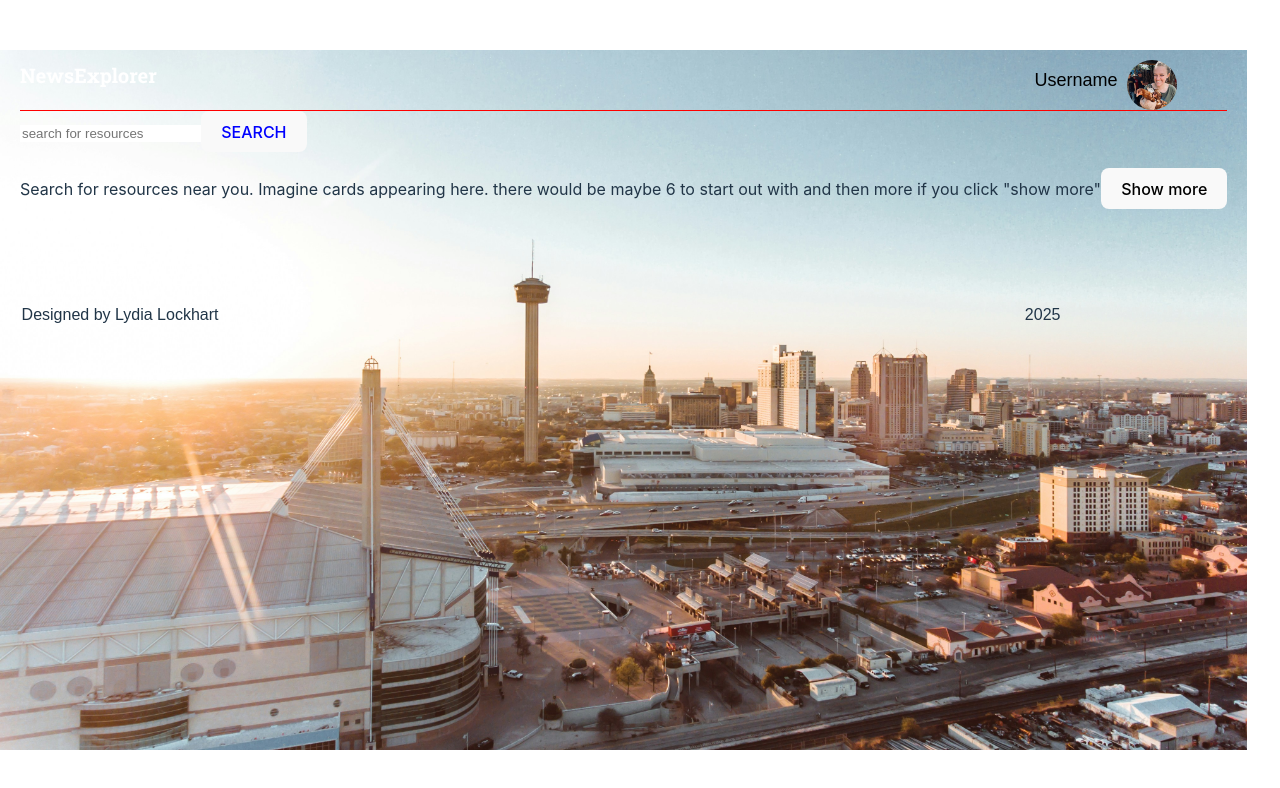
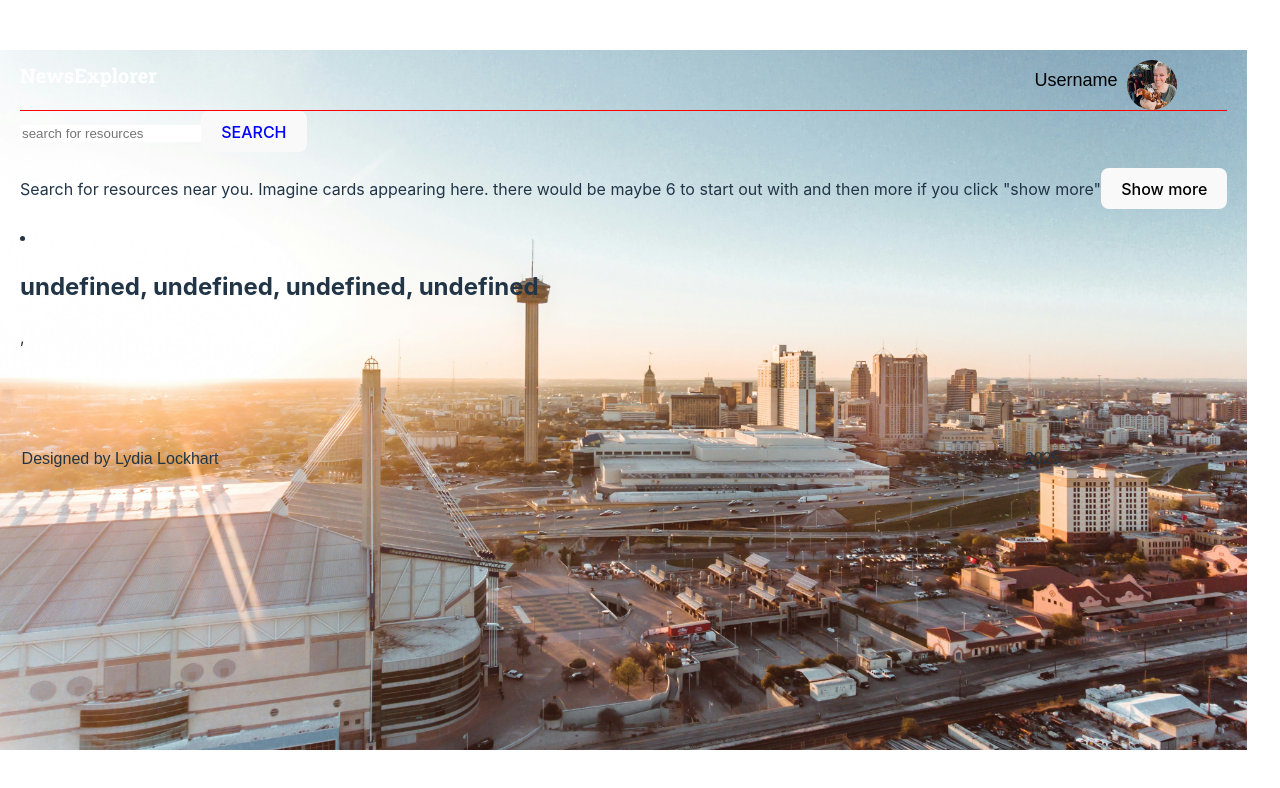
Before and after one commit to lydiacodes04/final-project, a React (Vite) app in the folder hello-vite/: page / in a window 1280 px wide. Shown: the top 788 px of the page. Built offline with nearby package versions, Linux system fonts and the light colour scheme.

Commit message:
work on getting data to show

```diff
--- a/hello-vite/src/components/App/App.jsx
+++ b/hello-vite/src/components/App/App.jsx
@@ -16,10 +16,11 @@ import Footer from "../Footer/Footer";
 // import Profile from "../Profile/Profile";
 // import { CurrentUserContext } from "../../contexts/CurrentUserContext";
 // import ProtectedRoute from "../ProtectedRoute";
-// import { getYouthPrograms } from "../../utils/api";
+import { getYouthPrograms } from "../../utils/api.js";
 
 function App() {
-  // const [zipcode, setZipcode] = useState({});
+  const [zipcode, setZipcode] = useState({});
+  const [resource, setResourceData] = useState([]);
   // const [activeModal, setActiveModal] = useState("");
   // const [selectedCard, setSelectedCard] = useState({});
   // const [clothingItems, setClothingItems] = useState([]);
@@ -37,9 +38,35 @@ function App() {
   //   }
   // }, [location]);
 
-  // const handleZipSubmit = (zipcode) => {
-  //   getYouthPrograms(zipcode);
-  // };
+  const [inputValue, setInputValue] = useState("");
+
+  const handleInputChange = (event) => {
+    setInputValue(event.target.value);
+  };
+
+  const onZipSubmit = (e) => {
+    e.preventDefault();
+    const zipcode = inputValue;
+    setZipcode(zipcode);
+    getYouthPrograms(zipcode)
+      .then((data) => {
+        console.log(data);
+        const resource = data;
+        setResourceData(resource);
+
+        return data;
+      })
+      .catch((err) => console.error("Error setting data:", err));
+  };
+
+  // useEffect(() => {
+  //   getLocation(coordinates)
+  //     .then((data) => {
+  //       const filteredData = filterProgramData(data);
+  //       setProgramData(filteredData);
+  //     })
+  //     .catch((err) => console.error("Error getting location data:", err));
+  // }, []);
 
   // const submitZipcode = (zipcode) => {
   //   updateZipcode(zipcode)
@@ -121,9 +148,11 @@ function App() {
             path="/"
             element={
               <Main
-              // weatherData={weatherData}
-              // onCardClick={handleCardClick}
-              // clothingItems={clothingItems}
+                resource={resource}
+                onZipSubmit={onZipSubmit}
+                handleInputChange={handleInputChange}
+                // onCardClick={handleCardClick}
+                // clothingItems={clothingItems}
               />
             }
           />
--- a/hello-vite/src/components/Main/Main.jsx
+++ b/hello-vite/src/components/Main/Main.jsx
@@ -3,32 +3,22 @@ import "./Main.css";
 import ItemCard from "../ItemCard/ItemCard";
 // import { CurrentTemperatureUnitContext } from "../../contexts/CurrentTemperatureUnitContext";
 // import { CurrentUserContext } from "../../contexts/CurrentUserContext";
-import React, { useContext } from "react";
+import React, { useContext, useState } from "react";
 import github from "../../assets/github.svg";
 // import SearchField from "../../assets/SearchField.svg";
 
-function Main(
-  {
-    // weatherData,
-    // onCardClick,
-    // clothingItems,
-  }
-) {
-  // const { currentTemperatureUnit } = useContext(CurrentTemperatureUnitContext);
-  // const temp = weatherData?.temp?.[currentTemperatureUnit] || 999;
-  // const { currentUser } = useContext(CurrentUserContext);
-
+function Main({ resource, onZipSubmit, handleInputChange, inputValue }) {
   return (
     <main>
-      {/* <WeatherCard weatherData={weatherData} /> */}
       <section className="search">
-        <form action="" className="search_bar">
+        <form action="" className="search_bar" onSubmit={onZipSubmit}>
           <input
             className="search_fieldset"
             type="text"
+            value={inputValue}
+            onChange={handleInputChange}
             placeholder="search for resources"
           ></input>
-
           <button className="search_button" type="submit">
             SEARCH
           </button>
@@ -41,26 +31,22 @@ function Main(
           <button>Show more</button>
         </p>
       </section>
-      <section className="cards">
-        {/* <ul className="cards__list">
-          {clothingItems
-            .filter((item) => {
-              return item.weather === weatherData.type;
-            })
+      <ItemCard resource={resource}></ItemCard>
+      {/* <section className="cards"> */}
+      {/* <ul className="cards__list">
+          {resourceItems
             .map((item) => {
               return (
                 <ItemCard
-                  key={item._id}
-                  item={item}
+                resource = {resource}
                   onCardClick={onCardClick}
-                  onCardLike={onCardLike}
-                  isLoggedIn={isLoggedIn}
+                  onCardSave={onCardSave}
                   currentUser={currentUser}
                 />
               );
             })}
         </ul> */}
-      </section>
+      {/* </section> */}
     </main>
   );
 }
--- a/hello-vite/src/utils/api.js
+++ b/hello-vite/src/utils/api.js
@@ -15,6 +15,7 @@ function checkResponse(res) {
 export { checkResponse };
 
 function getYouthPrograms(zipcode) {
+  console.log("API URL:", `${baseUrl}&location=${zipcode}`);
   return fetch(`${baseUrl}&location=${zipcode}`, {
     headers: getHeaders(),
   }).then(checkResponse);
```
